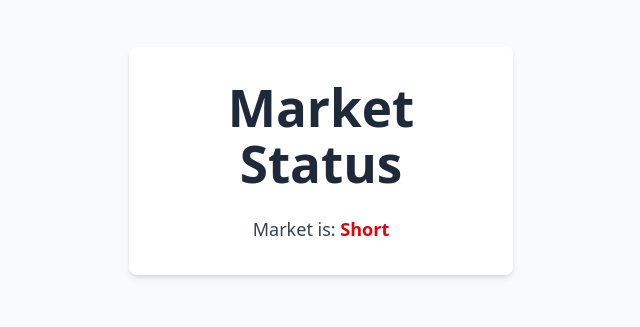
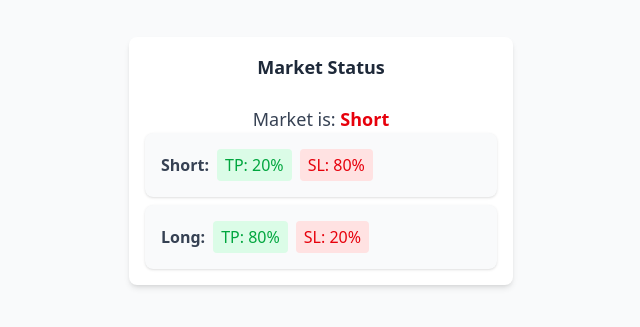
Before and after one commit to arasemami/crypto-sentiment-extension, a React (Vite) app: page / in a window 1280 px wide. Shown: the part 239-566 px from the top of the page, without its empty margins (319-959 px from the left). Built offline with nearby package versions, Linux system fonts and the light colour scheme; no server answers.

Commit message:
fixed short and long market visibility

```diff
--- a/src/App.tsx
+++ b/src/App.tsx
@@ -24,14 +24,27 @@ function App() {
   return (
 
     <div className=" w-h-screen flex items-center justify-center min-h-screen bg-gray-50 px-4 ">
-      <div className="bg-white p-8 rounded-lg shadow-md max-w-sm w-full text-center m-4">
-        <h1 className="text-2xl sm:text-lg font-extrabold text-gray-800">Market Status</h1>
+      <div className="bg-white p-4 rounded-lg shadow-md max-w-sm w-full text-center m-4">
+        <h3 className="text-xl sm:text-lg font-bold text-gray-800">Market Status</h3>
         <p className="mt-6 text-lg  text-gray-700">
           Market is:{" "}
           <span className={`font-bold ${sentiment === 'Long' ? 'text-green-600' : 'text-red-600'}`}>
             {sentiment}
           </span>
         </p>
+
+        <div className="flex items-center gap-2 bg-gray-50 p-4 rounded-lg shadow-sm mb-2">
+          <span className="font-semibold text-gray-700">Short:</span>
+          <span className="text-green-600 font-medium bg-green-100 px-2 py-1 rounded">TP: 20%</span>
+          <span className="text-red-600 font-medium bg-red-100 px-2 py-1 rounded">SL: 80%</span>
+        </div>
+
+        <div className="flex items-center gap-2 bg-gray-50 p-4 rounded-lg shadow-sm">
+          <span className="font-semibold text-gray-700">Long:</span>
+          <span className="text-green-600 font-medium bg-green-100 px-2 py-1 rounded">TP: 80%</span>
+          <span className="text-red-600 font-medium bg-red-100 px-2 py-1 rounded">SL: 20%</span>
+        </div>
+
       </div>
     </div>
 
```
